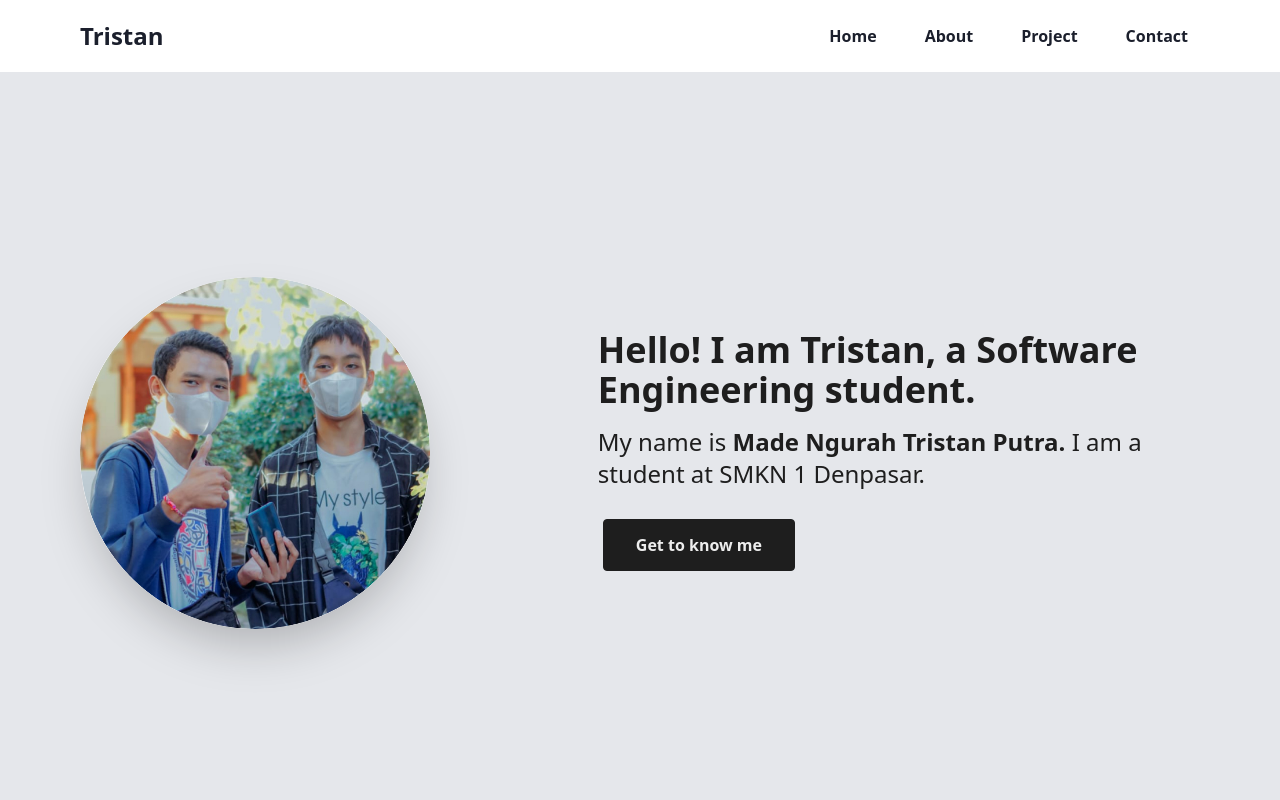
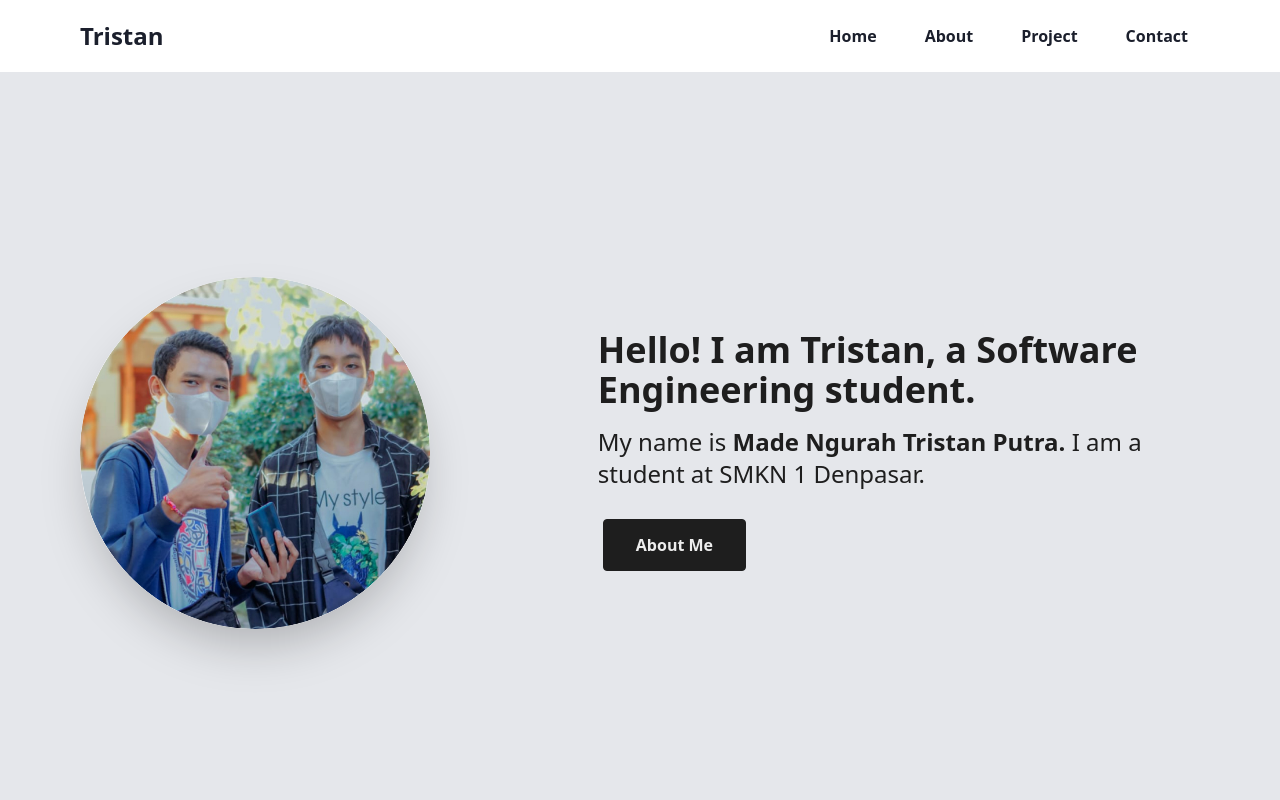
Before and after one commit to Tristanputra2119/Portofolio-Nextjs, a Next.js app: page / in a window 1280 px wide. Shown: the top 800 px of the page. Built offline with nearby package versions, Linux system fonts and the light colour scheme.

Commit message:
about me

```diff
--- a/components/HomePage.tsx
+++ b/components/HomePage.tsx
@@ -25,7 +25,7 @@ const HomePage = () => {
             SMKN 1 Denpasar.
           </p>
           <a href='#about'>
-            <button className='home-button'>Get to know me</button>
+            <button className='home-button'>About Me</button>
           </a>
         </div>
       </div>
```
